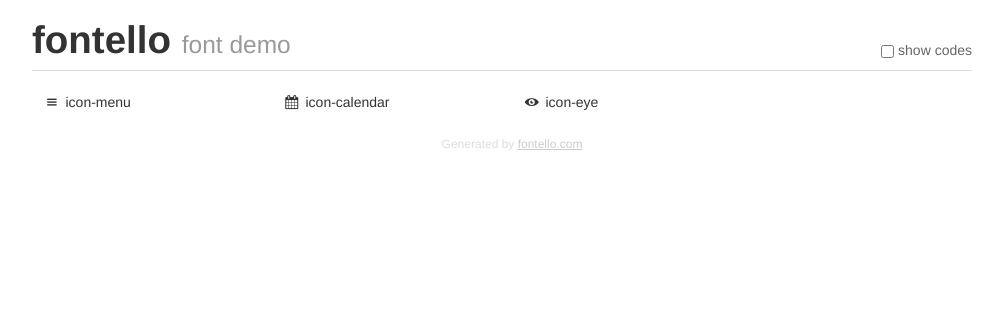
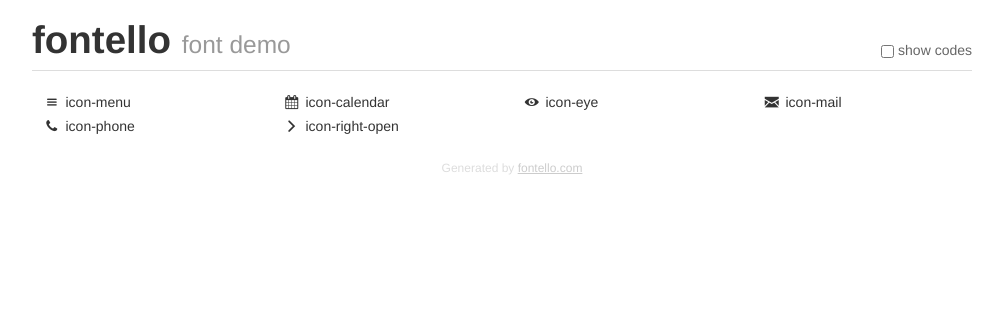
Before and after one commit to movementk/kugsc, a PHP site: page /assets/fontello/demo.html in a window 1280 px wide. Shown: the top 331 px of the page, without its empty margins (128-1130 px from the left). Run offline with PHP 8.4, Linux system fonts and the light colour scheme.

Commit message:
폰텔로 아이콘 추가

```diff
--- a/application/step1.php
+++ b/application/step1.php
@@ -4,6 +4,7 @@
 	<meta charset="utf-8">
 	<meta http-equiv="X-UA-Compatible" content="IE=edge">
 	<title>KOREA UNIVERSITY THE OFFICE OF INTERNATIONAL AFFAIRS</title>
+	<link href="/assets/fontello/css/fontello.css" rel="stylesheet">
 	<link href="/assets/bootstrap/css/bootstrap.min.css" rel="stylesheet">
 	<link href="/assets/css/application.css" rel="stylesheet">
 	<!--[if lt IE 9]>
--- a/application/step2.php
+++ b/application/step2.php
@@ -4,6 +4,7 @@
 	<meta charset="utf-8">
 	<meta http-equiv="X-UA-Compatible" content="IE=edge">
 	<title>KOREA UNIVERSITY THE OFFICE OF INTERNATIONAL AFFAIRS</title>
+	<link href="/assets/fontello/css/fontello.css" rel="stylesheet">
 	<link href="/assets/bootstrap/css/bootstrap.min.css" rel="stylesheet">
 	<link href="/assets/css/application.css" rel="stylesheet">
 	<!--[if lt IE 9]>
--- a/application/step3.php
+++ b/application/step3.php
@@ -4,6 +4,7 @@
 	<meta charset="utf-8">
 	<meta http-equiv="X-UA-Compatible" content="IE=edge">
 	<title>KOREA UNIVERSITY THE OFFICE OF INTERNATIONAL AFFAIRS</title>
+	<link href="/assets/fontello/css/fontello.css" rel="stylesheet">
 	<link href="/assets/bootstrap/css/bootstrap.min.css" rel="stylesheet">
 	<link href="/assets/css/application.css" rel="stylesheet">
 	<!--[if lt IE 9]>
--- a/assets/css/application.css
+++ b/assets/css/application.css
@@ -479,7 +479,7 @@ textarea.form-control {
         top: 79px;
         right: -13px;
         font-size: 14px;
-        content: "\E800";
+        content: "\F006";
         font-family: "fontello";
         width: 26px;
         height: 26px;
@@ -569,9 +569,9 @@ textarea.form-control {
     .questions ul li.tel {
       position: relative; }
       .questions ul li.tel:before {
-        content: "\E802"; }
+        content: "\E804"; }
     .questions ul li.email:before {
-      content: "\E801"; }
+      content: "\E803"; }
 
 .btn-area {
   margin-top: 70px;
--- a/assets/css/application.scss
+++ b/assets/css/application.scss
@@ -666,7 +666,7 @@ textarea.form-control {
                 top: 79px;
                 right: -13px;
                 font-size: 14px;
-                content: "\E800";
+                content: "\F006";
                 font-family: "fontello";
                 width: 26px;
                 height: 26px;
@@ -773,13 +773,13 @@ textarea.form-control {
             &.tel {
                 position: relative;
                 &:before {
-                    content: "\E802";
+                    content: "\E804";
                 }
 
             }
             &.email {
                 &:before {
-                    content: "\E801";
+                    content: "\E803";
                 }
             }
         }
--- a/assets/fontello/css/fontello-codes.css
+++ b/assets/fontello/css/fontello-codes.css
@@ -2,3 +2,6 @@
 .icon-menu:before { content: '\e800'; } /* '' */
 .icon-calendar:before { content: '\e801'; } /* '' */
 .icon-eye:before { content: '\e802'; } /* '' */
+.icon-mail:before { content: '\e803'; } /* '' */
+.icon-phone:before { content: '\e804'; } /* '' */
+.icon-right-open:before { content: '\f006'; } /* '' */
--- a/assets/fontello/css/fontello-ie7-codes.css
+++ b/assets/fontello/css/fontello-ie7-codes.css
@@ -2,3 +2,6 @@
 .icon-menu { *zoom: expression( this.runtimeStyle['zoom'] = '1', this.innerHTML = '&#xe800;&nbsp;'); }
 .icon-calendar { *zoom: expression( this.runtimeStyle['zoom'] = '1', this.innerHTML = '&#xe801;&nbsp;'); }
 .icon-eye { *zoom: expression( this.runtimeStyle['zoom'] = '1', this.innerHTML = '&#xe802;&nbsp;'); }
+.icon-mail { *zoom: expression( this.runtimeStyle['zoom'] = '1', this.innerHTML = '&#xe803;&nbsp;'); }
+.icon-phone { *zoom: expression( this.runtimeStyle['zoom'] = '1', this.innerHTML = '&#xe804;&nbsp;'); }
+.icon-right-open { *zoom: expression( this.runtimeStyle['zoom'] = '1', this.innerHTML = '&#xf006;&nbsp;'); }
--- a/assets/fontello/css/fontello-ie7.css
+++ b/assets/fontello/css/fontello-ie7.css
@@ -13,3 +13,6 @@
 .icon-menu { *zoom: expression( this.runtimeStyle['zoom'] = '1', this.innerHTML = '&#xe800;&nbsp;'); }
 .icon-calendar { *zoom: expression( this.runtimeStyle['zoom'] = '1', this.innerHTML = '&#xe801;&nbsp;'); }
 .icon-eye { *zoom: expression( this.runtimeStyle['zoom'] = '1', this.innerHTML = '&#xe802;&nbsp;'); }
+.icon-mail { *zoom: expression( this.runtimeStyle['zoom'] = '1', this.innerHTML = '&#xe803;&nbsp;'); }
+.icon-phone { *zoom: expression( this.runtimeStyle['zoom'] = '1', this.innerHTML = '&#xe804;&nbsp;'); }
+.icon-right-open { *zoom: expression( this.runtimeStyle['zoom'] = '1', this.innerHTML = '&#xf006;&nbsp;'); }
--- a/assets/fontello/demo.html
+++ b/assets/fontello/demo.html
@@ -229,11 +229,11 @@ body {
 }
 @font-face {
       font-family: 'fontello';
-      src: url('./font/fontello.eot?94646779');
-      src: url('./font/fontello.eot?94646779#iefix') format('embedded-opentype'),
-           url('./font/fontello.woff?94646779') format('woff'),
-           url('./font/fontello.ttf?94646779') format('truetype'),
-           url('./font/fontello.svg?94646779#fontello') format('svg');
+      src: url('./font/fontello.eot?72041734');
+      src: url('./font/fontello.eot?72041734#iefix') format('embedded-opentype'),
+           url('./font/fontello.woff?72041734') format('woff'),
+           url('./font/fontello.ttf?72041734') format('truetype'),
+           url('./font/fontello.svg?72041734#fontello') format('svg');
       font-weight: normal;
       font-style: normal;
     }
@@ -304,6 +304,11 @@ body {
         <div title="Code: 0xe800" class="the-icons span3"><i class="demo-icon icon-menu">&#xe800;</i> <span class="i-name">icon-menu</span><span class="i-code">0xe800</span></div>
         <div title="Code: 0xe801" class="the-icons span3"><i class="demo-icon icon-calendar">&#xe801;</i> <span class="i-name">icon-calendar</span><span class="i-code">0xe801</span></div>
         <div title="Code: 0xe802" class="the-icons span3"><i class="demo-icon icon-eye">&#xe802;</i> <span class="i-name">icon-eye</span><span class="i-code">0xe802</span></div>
+        <div title="Code: 0xe803" class="the-icons span3"><i class="demo-icon icon-mail">&#xe803;</i> <span class="i-name">icon-mail</span><span class="i-code">0xe803</span></div>
+      </div>
+      <div class="row">
+        <div title="Code: 0xe804" class="the-icons span3"><i class="demo-icon icon-phone">&#xe804;</i> <span class="i-name">icon-phone</span><span class="i-code">0xe804</span></div>
+        <div title="Code: 0xf006" class="the-icons span3"><i class="demo-icon icon-right-open">&#xf006;</i> <span class="i-name">icon-right-open</span><span class="i-code">0xf006</span></div>
       </div>
     </div>
     <div class="container footer">Generated by <a href="http://fontello.com">fontello.com</a></div>
```
Also changed, not shown: assets/fontello/config.json (+18 -0 lines), assets/fontello/css/fontello-embedded.css (+9 -6 lines), assets/fontello/css/fontello.css (+10 -7 lines), assets/fontello/LICENSE.txt, assets/fontello/font/fontello.ttf, assets/fontello/font/fontello.woff, assets/fontello/font/fontello.woff2, 2 other files.
